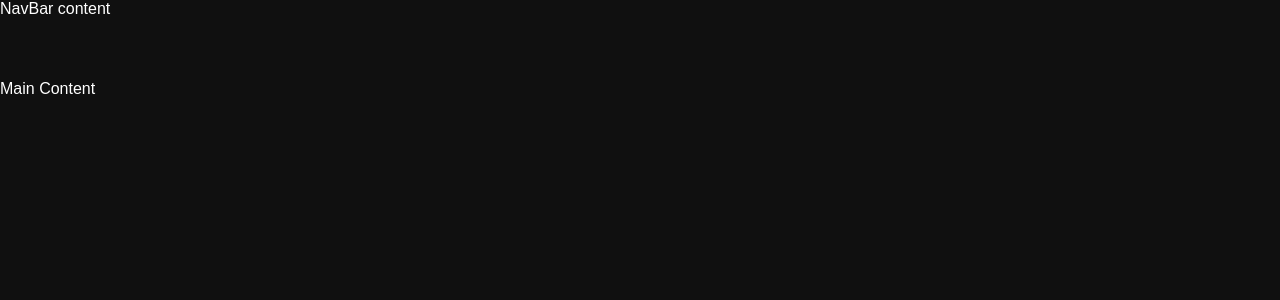
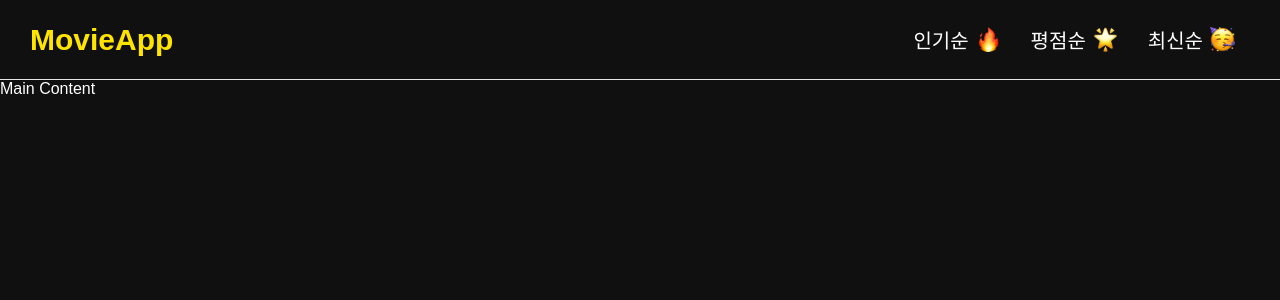
Before and after one commit to joeuni-ex/React_movieapp, a React (Vite) app: page / in a window 1280 px wide. Shown: the top 300 px of the page. Built offline with nearby package versions, Linux system fonts and the light colour scheme; a web font is replaced by a local one.

Commit message:
App에 Navbar컴포넌트 추가

```diff
--- a/src/App.jsx
+++ b/src/App.jsx
@@ -1,10 +1,11 @@
 import "./App.css";
+import Navbar from "./components Navbar/Navbar/Navbar";
 
 function App() {
   return (
     <>
       <div className="app">
-        <nav className="navbar">NavBar content</nav>
+        <Navbar />
         <main>Main Content</main>
       </div>
     </>
```
